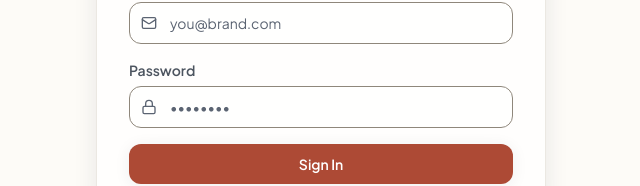
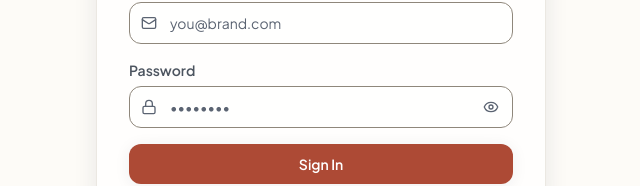
Before and after one commit to arukurmi/CreatorNexus, a Next.js app in the folder frontend/: page /login in a window 1280 px wide. Shown: the part 388-574 px from the top of the page, without its empty margins (319-959 px from the left). Built offline with nearby package versions, Linux system fonts and the light colour scheme; no server answers.

Commit message:
feat(frontend): use the show-password toggle on the login form with exact label queries

```diff
--- a/frontend/app/login/page.tsx
+++ b/frontend/app/login/page.tsx
@@ -2,10 +2,11 @@
 
 import { useState, useEffect } from 'react'
 import { useRouter } from 'next/navigation'
-import { Mail, Lock, Loader2, AlertCircle, CheckCircle2 } from 'lucide-react'
+import { Mail, Loader2, AlertCircle, CheckCircle2 } from 'lucide-react'
 import { getSupabase, isSupabaseConfigured } from '@/lib/supabase/client'
 import { useAuth } from '@/components/AuthProvider'
 import BrandCard from '@/components/BrandCard'
+import PasswordInput from '@/components/PasswordInput'
 import { friendlyAuthError } from '@/lib/authErrors'
 
 type Mode = 'signin' | 'signup'
@@ -124,18 +125,14 @@ export default function LoginPage() {
           <label htmlFor="password" className="mb-1.5 block text-sm font-semibold text-foreground/80">
             Password
           </label>
-          <div className="relative">
-            <Lock aria-hidden className="absolute left-3 top-1/2 h-4 w-4 -translate-y-1/2 text-muted-foreground" />
-            <input
+          <PasswordInput
             id="password"
-              type="password"
             required
+            autoComplete={mode === 'signup' ? 'new-password' : 'current-password'}
             value={password}
             onChange={(e) => setPassword(e.target.value)}
             placeholder="••••••••"
-              className="w-full rounded-xl border border-input bg-white/60 py-2.5 pl-10 pr-3 text-sm text-foreground transition focus:border-primary"
           />
-          </div>
         </div>
 
         {error && (
```
Also changed, not shown: 1 other file (tests, documents, lock files or other folders). Lines whose indentation alone changed are shown as unchanged.
